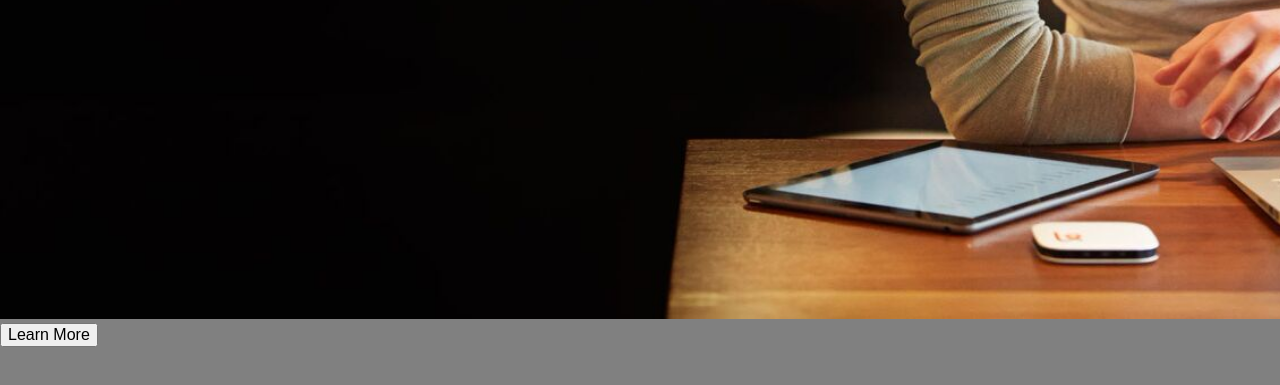
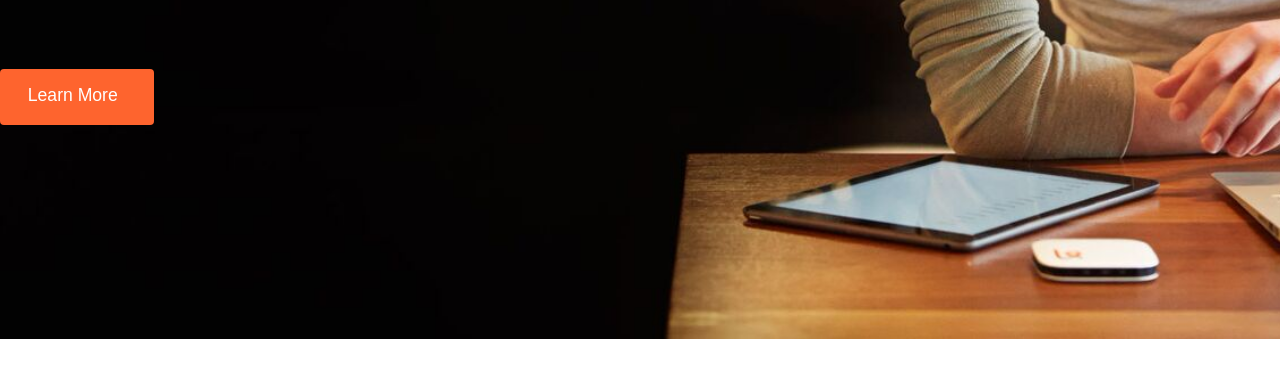
Before and after one commit to harshadak/karma-clone, a plain HTML site: page index.html in a window 1280 px wide. Shown: the part 401-786 px from the top of the page. Drawn offline with Linux system fonts and the light colour scheme.

Commit message:
background image done

```diff
--- a/css/style.css
+++ b/css/style.css
@@ -436,7 +436,7 @@ th {
 /* Common styles */
 
 body {
-  background-color: Grey;
+  background-color: white;
 }
 
 /* Navbar styles */
@@ -488,7 +488,7 @@ body {
 .image {
   position: absolute;
   width: 1450px;
-  height: 650px;
+  height: 670px;
 }
 
 h1 {
@@ -519,3 +519,26 @@ h2 {
   left: 0;
   width: 100%;
 }
+
+.buttons {
+  width: 9.6em;
+  height: 3.5em;
+  background: #FE642E;
+  padding-top: 1em;
+  padding-right: 0.5em;
+  text-align: center;
+  margin: 0 auto;
+  border-radius: 0.25em;
+  position: absolute;
+  top: 400px;
+}
+
+.buttons a {
+  color: white;
+  font-size: 1.1em;
+}
+
+.buttons:hover, a:hover {
+  background: #FF4000;
+  cursor: pointer;
+}
--- a/index.html
+++ b/index.html
@@ -20,12 +20,15 @@
 			</ul>
 		</div>
 	</nav>
-	<div class="image">
-		<img src="images/background.jpg" alt="Background image" width="1450" height="650">
-		<h1>Introducing Karma</h1>
-		<h2>Bring WiFi with you, everywhere you go.</h2>
-		<button type="submit">Learn More</button>
-	</div>
-
+	<section class="introduction">
+		<div class="image">
+			<img src="images/background.jpg" alt="Background image" width="1450" height="670">
+			<h1>Introducing Karma</h1>
+			<h2>Bring WiFi with you, everywhere you go.</h2>
+			<div class="buttons">
+				<a>Learn More</a>
+			</div>
+		</div>
+	</section>
 </body>
 </html>
```
